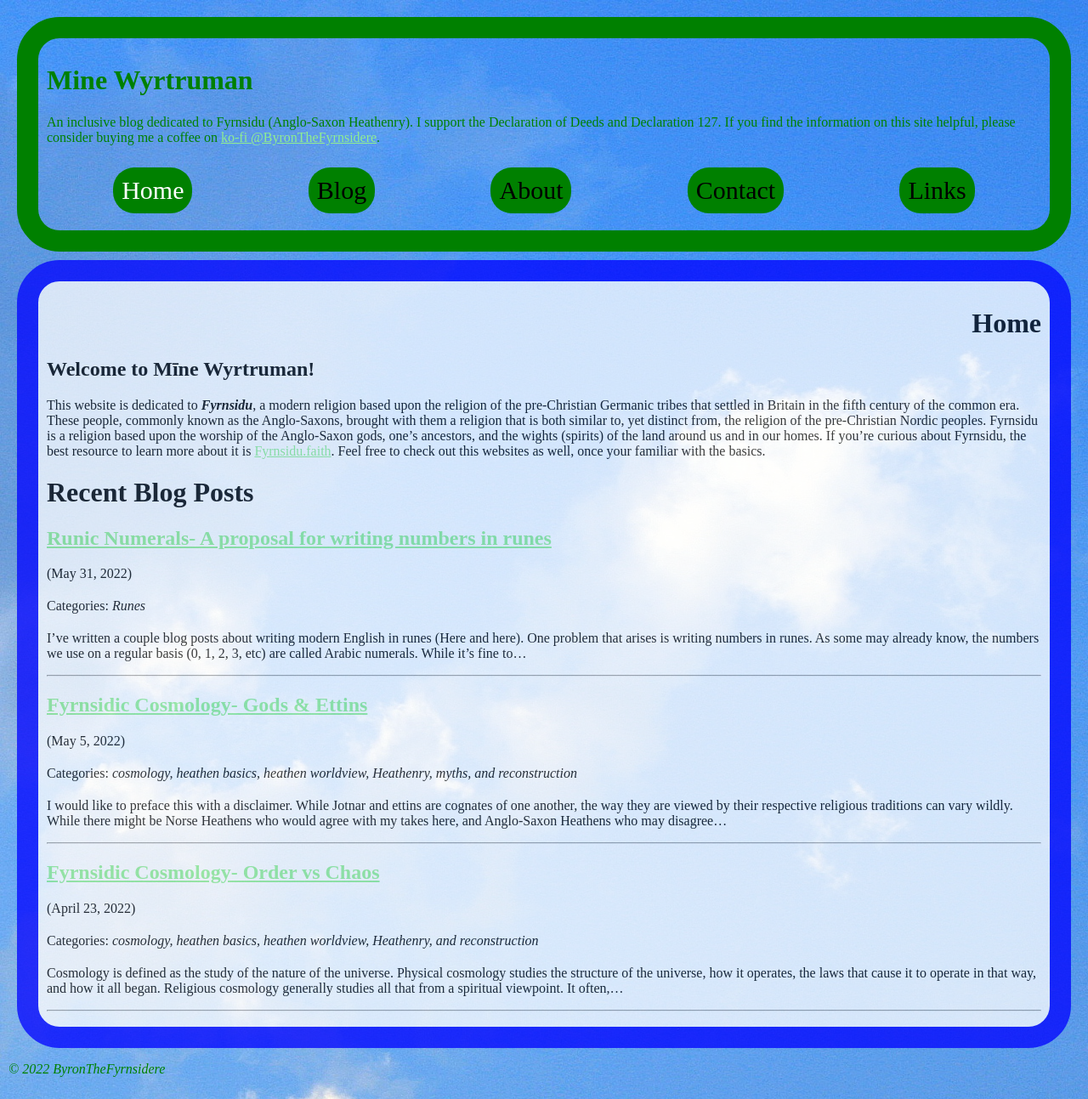
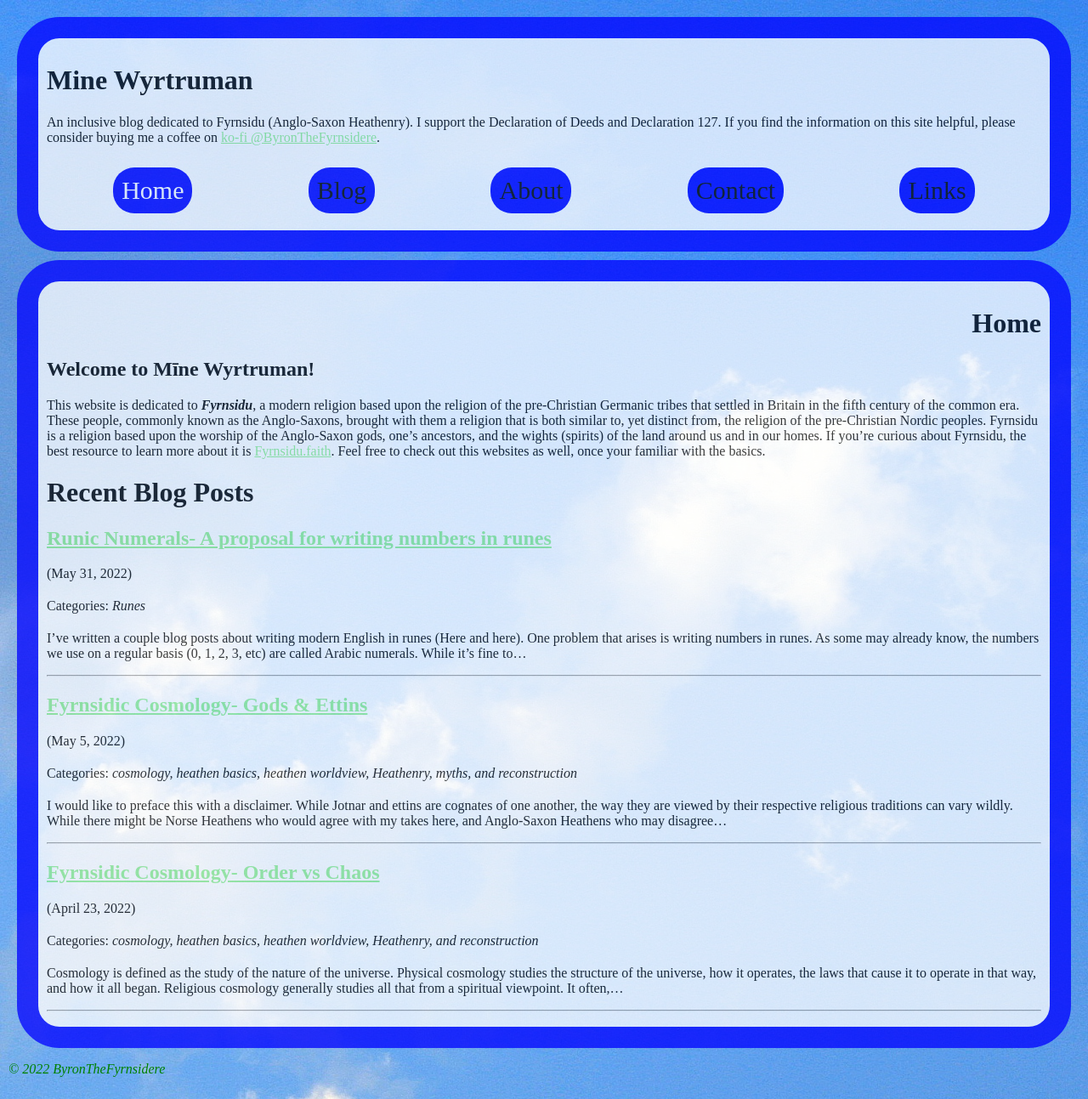
Before and after one commit to byronpendason/byronpendason.github.io, a Jekyll site: the page built from index.md, in a window 1280 px wide. Shown: the whole page at 85% size. Built offline with Jekyll 4.4.1, drawn with Linux system fonts in a browser that asks for light colours; our own code applies the rules of GitHub Pages for plain Markdown files; comment, search, counter and statistics services are not loaded.

Commit message:
Update style.css

```diff
--- a/css/style.css
+++ b/css/style.css
@@ -13,8 +13,11 @@
         padding: 10px;
         border-style: solid;
         border-width: 25px;
-        border-color: green;
+        border-color: blue;
         border-radius: 50px;
+        background-color: white;
+        color: black;
+        opacity: 0.75
       }
       nav ul {
         display: flex;
@@ -26,8 +29,8 @@
         margin-left: auto;
         margin-right: auto;
         padding: 10px;
-        background-color: green;
-        border-color: green;
+        background-color: blue;
+        border-color: blue;
         border-width: 10px;
         border-radius: 25px;
         font-size: 30px;
```
